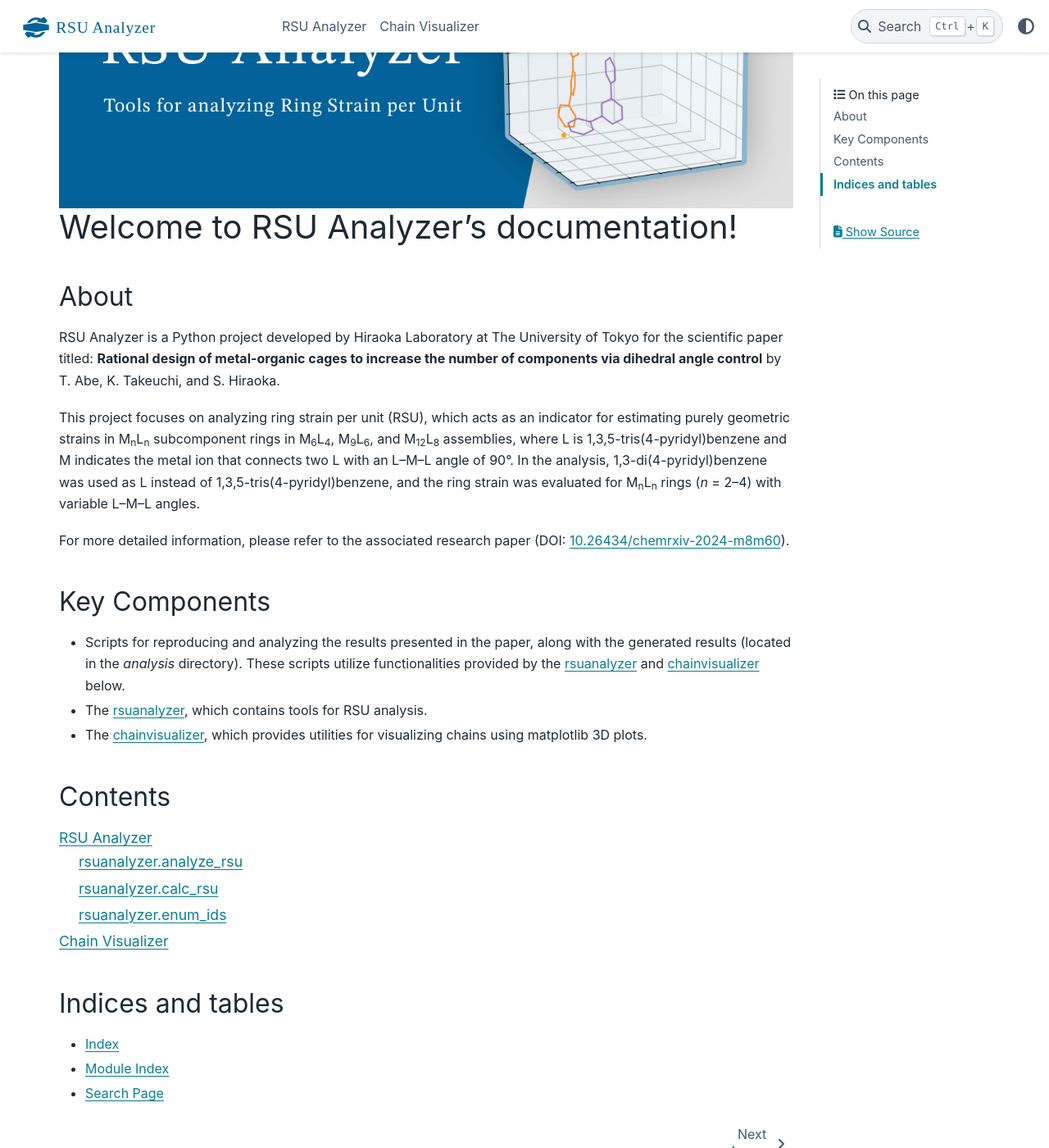
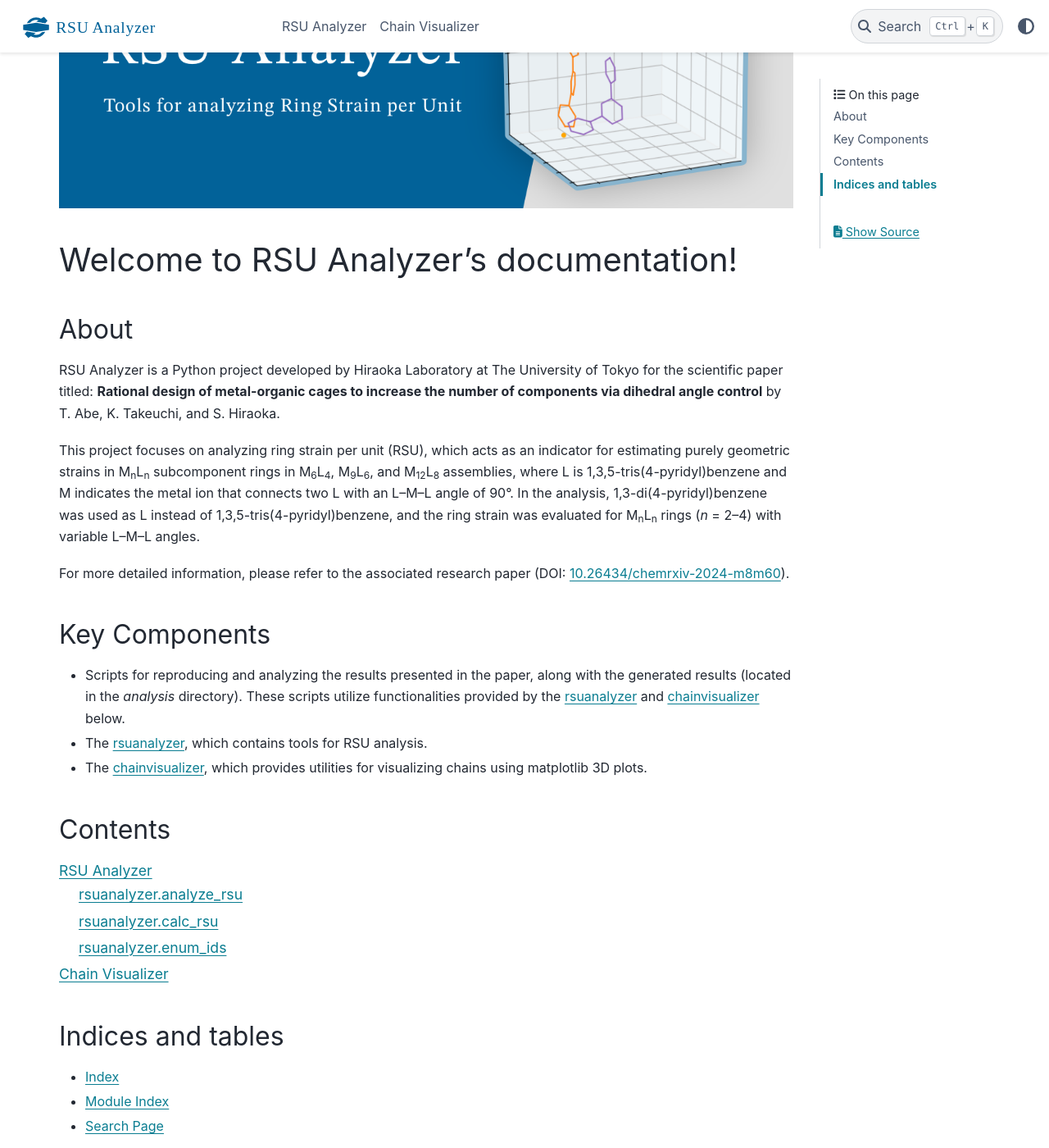
Before and after one commit to Hiraoka-Group/rsu-project, a Sphinx documentation site: the page built from docs/index.rst, in a window 1280 px wide and 1400 px high, scrolled down 208 px. Shown: the whole window at 82% size. Built offline with Sphinx 7.4.7 and the PyData theme 0.15.4, drawn with Linux system fonts in a browser that asks for light colours.

Commit message:
Add custom.css and update conf.py to make .nojekyll

```diff
--- /dev/null
+++ b/docs/_static/css/custom.css
@@ -0,0 +1,3 @@
+.bd-article > img {
+  margin-bottom: 40px;
+}
--- a/docs/conf.py
+++ b/docs/conf.py
@@ -19,7 +19,7 @@ author = 'Hiraoka Laboratory, The University of Tokyo'
 # -- General configuration ---------------------------------------------------
 # https://www.sphinx-doc.org/en/master/usage/configuration.html#general-configuration
 
-extensions = ['sphinx.ext.autodoc', 'sphinx.ext.napoleon']
+extensions = ['sphinx.ext.autodoc', 'sphinx.ext.napoleon', 'sphinx.ext.githubpages']
 
 
 templates_path = ['_templates']
@@ -33,5 +33,12 @@ exclude_patterns = ['_build', 'Thumbs.db', '.DS_Store']
 html_theme = 'pydata_sphinx_theme'
 html_static_path = ['_static']
 
+html_css_files = [
+    'css/custom.css',
+]
+
 html_logo = '_static/logo.svg'
 html_favicon = '_static/favicon.svg'
+
+# Napoleon settings
+napoleon_use_admonition_for_examples = False
```
